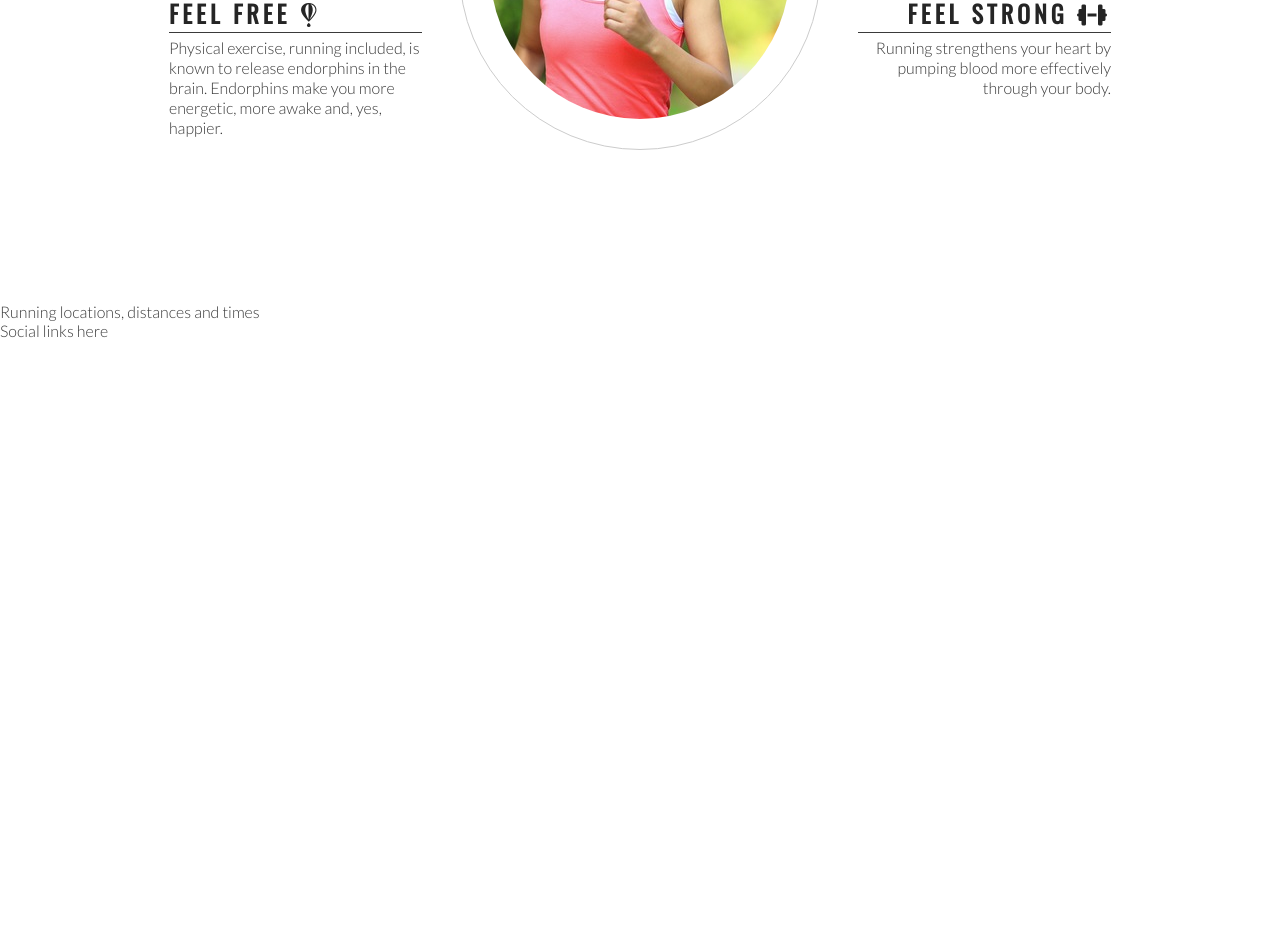
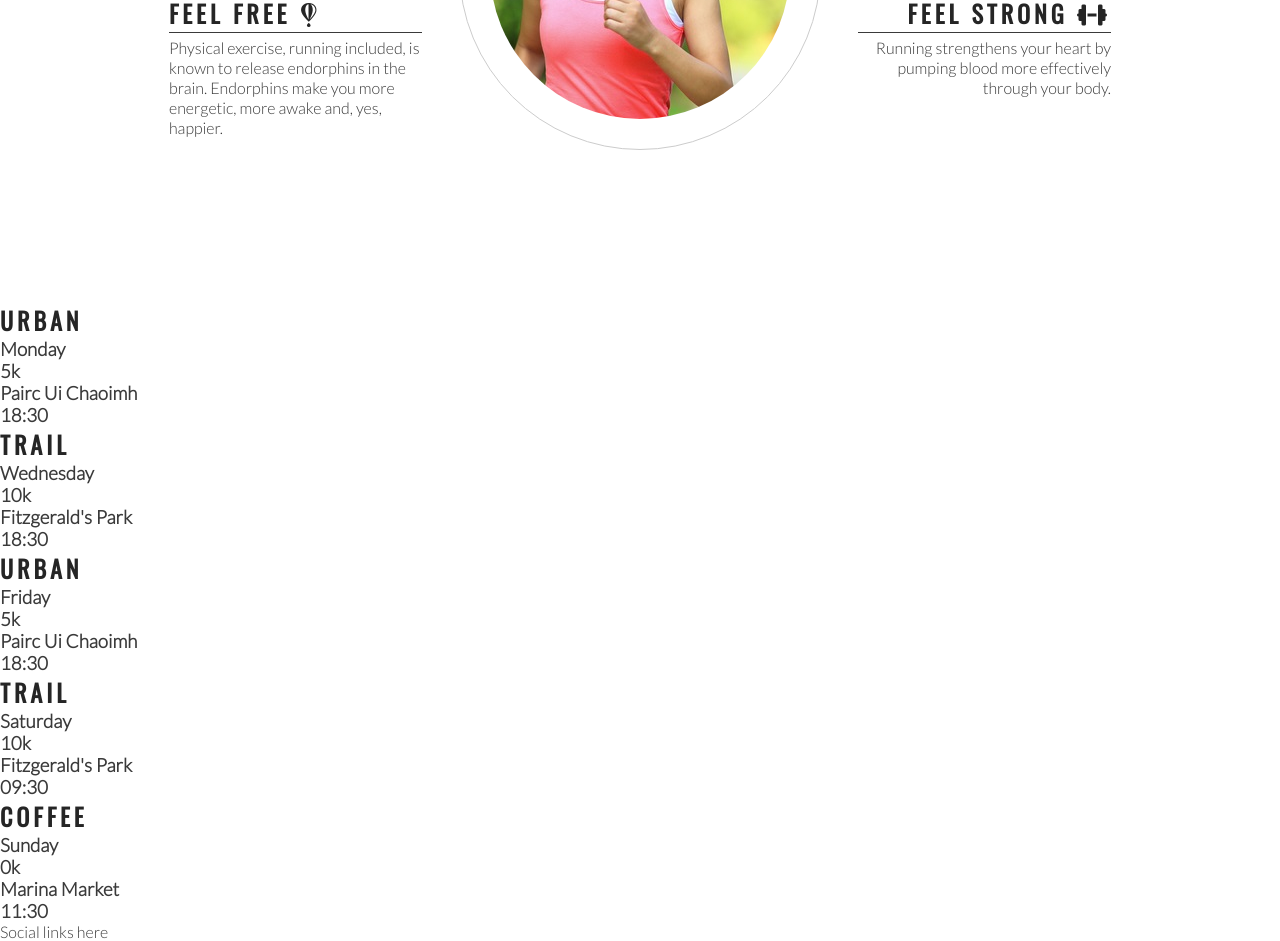
Before and after one commit to adamgilroy22/love-running, a plain HTML site: page index.html in a window 1280 px wide. Shown: the part 993-1934 px from the top of the page. Before the commit the page ends 1333 px from the top, so only its background shows below. Drawn offline with nearby package versions, Linux system fonts and the light colour scheme.

Commit message:
Add meetup times main structure

```diff
--- a/index.html
+++ b/index.html
@@ -74,7 +74,41 @@
         </div>
     </section>
     <section>
-        Running locations, distances and times
+        <div>
+            <h2>Urban</h2>
+            <h3>Monday</h3>
+            <h3>5k</h3>
+            <h3>Pairc Ui Chaoimh</h3>
+            <h3>18:30</h3>
+        </div>
+        <div>
+            <h2>Trail</h2>
+            <h3>Wednesday</h3>
+            <h3>10k</h3>
+            <h3>Fitzgerald's Park</h3>
+            <h3>18:30</h3>
+        </div>
+        <div>
+            <h2>Urban</h2>
+            <h3>Friday</h3>
+            <h3>5k</h3>
+            <h3>Pairc Ui Chaoimh</h3>
+            <h3>18:30</h3>
+        </div>
+        <div>
+            <h2>Trail</h2>
+            <h3>Saturday</h3>
+            <h3>10k</h3>
+            <h3>Fitzgerald's Park</h3>
+            <h3>09:30</h3>
+        </div>
+        <div>
+            <h2>Coffee</h2>
+            <h3>Sunday</h3>
+            <h3>0k</h3>
+            <h3>Marina Market</h3>
+            <h3>11:30</h3>
+        </div>
     </section>
     <footer>
         Social links here
```
